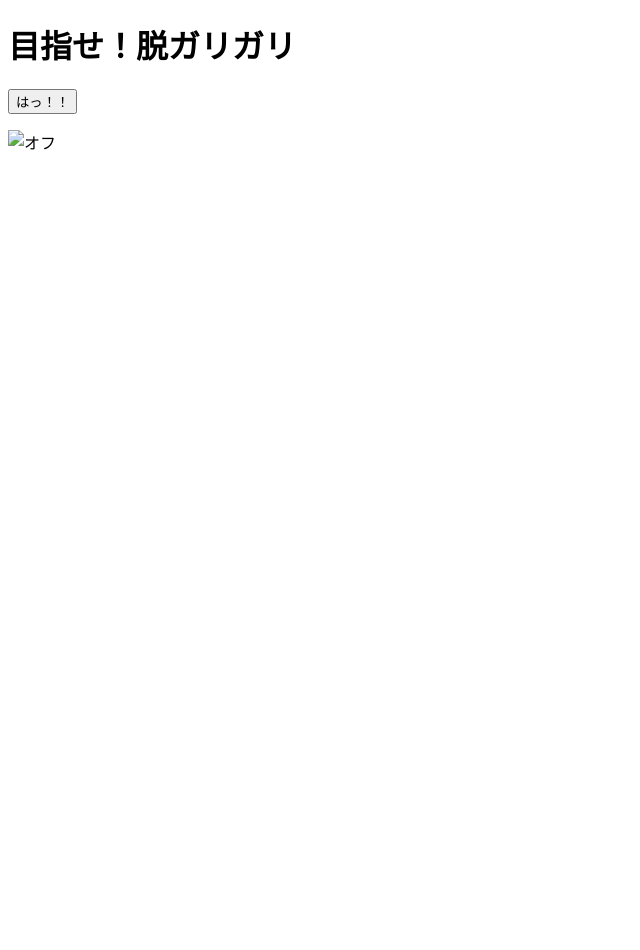
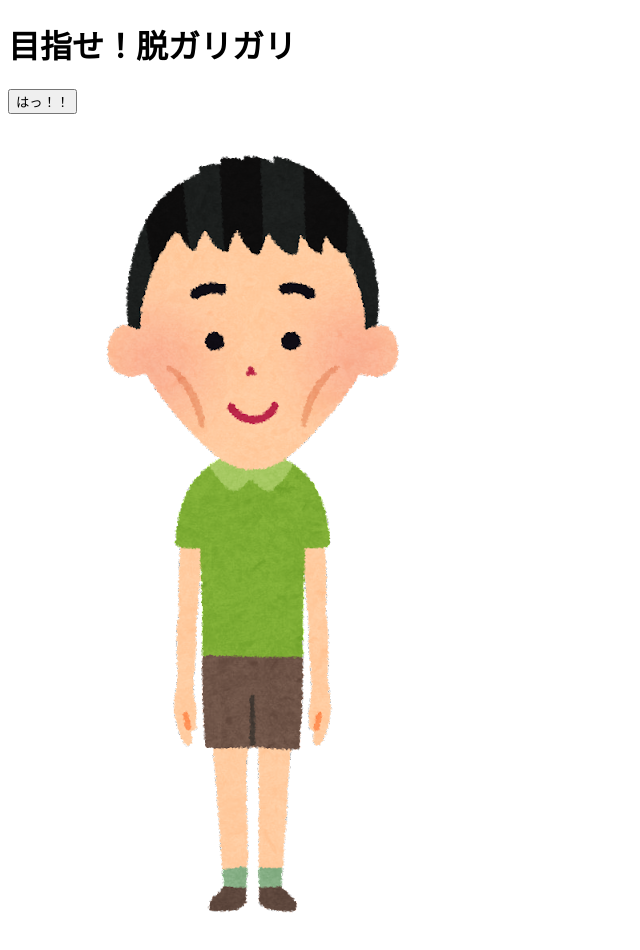
Before and after one commit to kyosukeedo/koukikadai, a plain HTML site: page index.html in a window 1280 px wide. Shown: the whole page, without its empty margins (0-640 px from the left). Before the commit the page ends 800 px from the top, so only its background shows below. Drawn offline with Linux system fonts and the light colour scheme.

Commit message:
Update index.html

```diff
--- a/index.html
+++ b/index.html
@@ -8,7 +8,7 @@
     <h1>目指せ！脱ガリガリ</h1>
      <input type="button" value="はっ！！" onclick="imagechange1();">
      <p id="muki">
-       <img src="" alt="オフ">
+       <img src="./image/gari.png" alt="オフ">
      </p>
   </body>
 </html>
```
